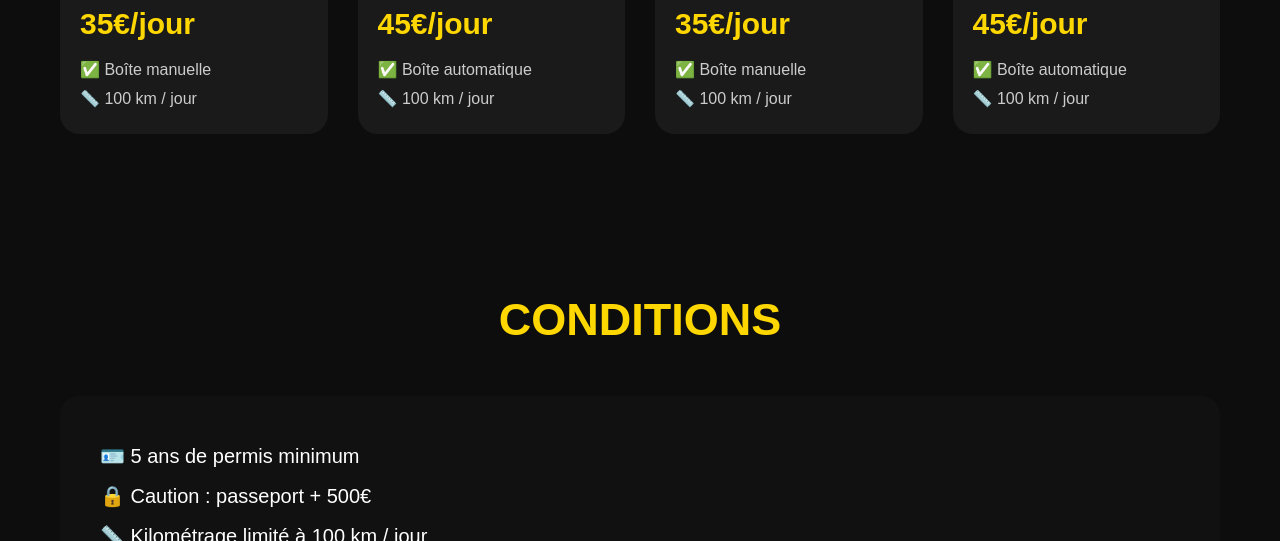
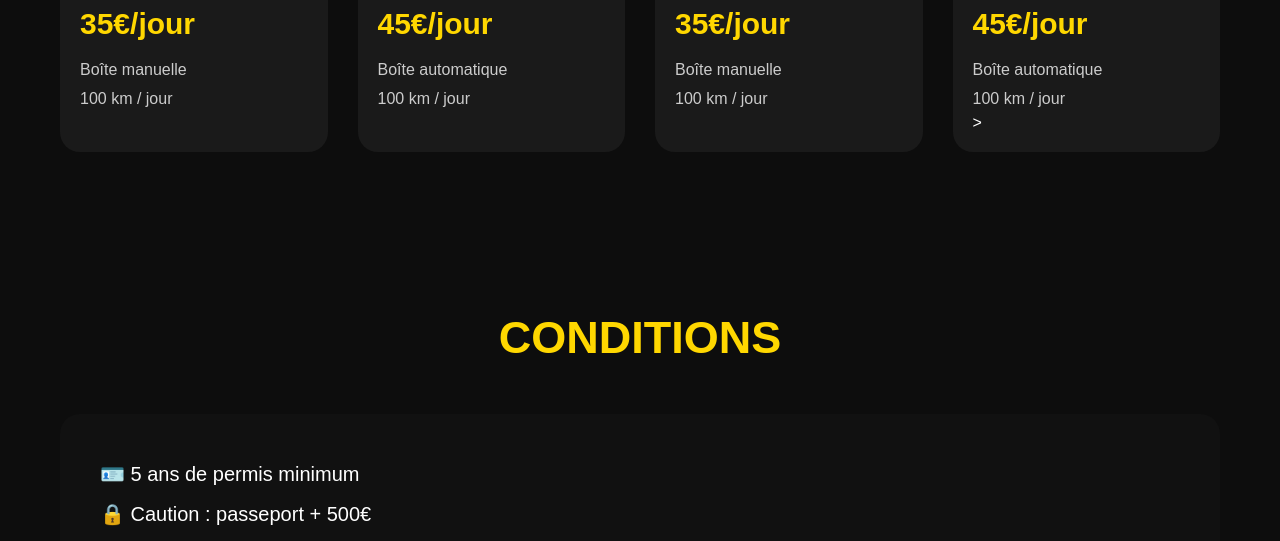
Before and after one commit to anesfsr-cmyk/bejaiadrive, a plain HTML site: page index.htm in a window 1280 px wide. Shown: the part 1241-1782 px from the top of the page. Drawn offline with Linux system fonts and the light colour scheme.

Commit message:
Update index.htm

```diff
--- a/index.htm
+++ b/index.htm
@@ -168,15 +168,15 @@ Réserver maintenant
 <div class="cars">
 
 <div class="card">
-<img src="https://images.unsplash.com/photo-1544636331-e26879cd4d9b?q=80&w=2070">
+<img src="https://upload.wikimedia.org/wikipedia/commons/9/9d/Peugeot_208_II_2019.jpg">
 
 <div class="card-content">
 <h3>Peugeot 208</h3>
 <p class="price">35€/jour</p>
 
 <div class="info">
-✅ Boîte manuelle<br>
-📏 100 km / jour
+<p>Boîte manuelle</p>
+<p>100 km / jour</p>
 </div>
 
 </div>
@@ -184,45 +184,45 @@ Réserver maintenant
 
 <div class="card">
 
-<img src="https://images.unsplash.com/photo-1492144534655-ae79c964c9d7?q=80&w=2083">
+<img src="https://upload.wikimedia.org/wikipedia/commons/3/37/Citroen_C4_X.jpg">
 
 <div class="card-content">
 <h3>Citroën C4X</h3>
 <p class="price">45€/jour</p>
 
 <div class="info">
-✅ Boîte automatique<br>
-📏 100 km / jour
+<p>Boîte automatique</p>
+<p>100 km / jour</p>
 </div>
 
 </div>
 </div>
 
 <div class="card">
-<img src="https://images.unsplash.com/photo-1502877338535-766e1452684a?q=80&w=2072">
+<img src="https://upload.wikimedia.org/wikipedia/commons/5/5c/Renault_Kangoo_III.jpg">
 
 <div class="card-content">
 <h3>Renault Kangoo</h3>
 <p class="price">35€/jour</p>
 
 <div class="info">
-✅ Boîte manuelle<br>
-📏 100 km / jour
+<p>Boîte manuelle</p>
+<p>100 km / jour</p>
 </div>
 
 </div>
 </div>
 
 <div class="card">
-<img src="https://images.unsplash.com/photo-1552519507-da3b142c6e3d?q=80&w=2070">
+<img src="https://upload.wikimedia.org/wikipedia/commons/f/f5/Citroen_C3_Aircross.jpg">
 <div class="card-content">
 <h3>C3 Aircross</h3>
 <p class="price">45€/jour</p>
 
 <div class="info">
-✅ Boîte automatique<br>
-📏 100 km / jour
-</div>
+<p>Boîte automatique</p>
+<p>100 km / jour</p>
+</div>>
 
 </div>
 </div>
```
